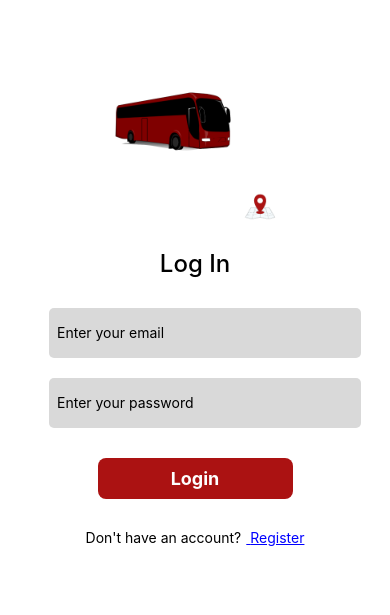
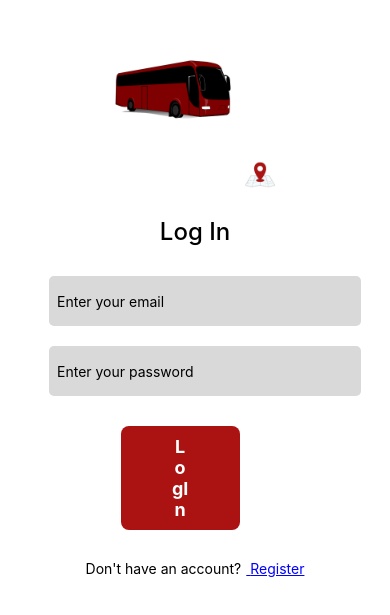
Before and after one commit to zeinshhadi/b-route-app, a React Native app in the folder frontend/: screen /LogInScreen in a window 390 px wide. Shown: the part 125-740 px from the top of the page. Built offline with nearby package versions, Linux system fonts and the light colour scheme.

Commit message:
Frontend <> Fixed map Button

```diff
--- a/frontend/components/common/Button.js
+++ b/frontend/components/common/Button.js
@@ -1,15 +1,15 @@
-import React, { Children } from "react";
+import React from "react";
 import { View, Pressable, Text, StyleSheet } from "react-native";
 import Colors from "../../utils/colors";
 
 const Button = ({ children, onPress }) => {
   return (
     <>
-      <View style={styles.button}>
-        <Pressable onPress={onPress}>
+      <Pressable onPress={onPress}>
+        <View style={styles.button}>
           <Text style={styles.buttonText}>{children}</Text>
-        </Pressable>
-      </View>
+        </View>
+      </Pressable>
     </>
   );
 };
@@ -21,7 +21,7 @@ const styles = StyleSheet.create({
     padding: 10,
     paddingHorizontal: 50,
     backgroundColor: Colors.primary500,
-    width: "50%",
+    width: "80%",
     borderRadius: 8,
   },
   buttonText: {
--- a/frontend/screens/authScreens/LoginScreen.js
+++ b/frontend/screens/authScreens/LoginScreen.js
@@ -30,39 +30,6 @@ const LoginScreen = ({ navigation }) => {
       dispatch(Login({ email, password }));
     }
   };
-  // const handleLogin = async () => {
-  //   try {
-  //     setLoading(true);
-
-  //     const response = await axios.post("http://192.168.1.7:8000/api/login", {
-  //       email,
-  //       password,
-  //     });
-
-  //     if (response.data && response.data.status === "success") {
-  //       const token = response.data.authorization.token;
-
-  //       try {
-  //         await AsyncStorage.setItem("userToken", token);
-  //         console.log(`Token stored successfully: ${token}`);
-  //       } catch (error) {
-  //         console.error("Error storing token:", error);
-  //       }
-
-  //       if (response.data.user.role_type === "passenger") {
-  //         navigation.navigate("HomeScreen");
-  //       } else {
-  //         navigation.navigate("AdminHomeScreen");
-  //       }
-  //     } else {
-  //       console.error("Login failed");
-  //     }
-  //   } catch (error) {
-  //     console.error("Error during login:", error);
-  //   } finally {
-  //     setLoading(false);
-  //   }
-  // };
 
   return (
     <View style={styles.outerContainer}>
@@ -83,7 +50,7 @@ const LoginScreen = ({ navigation }) => {
         </View>
       </View>
       <Button onPress={handleLogin} disabled={loading}>
-        {loading ? <ActivityIndicator size="small" color="white" /> : <Text>Login</Text>}
+        {loading ? <ActivityIndicator size="small" color="white" /> : <Text>LogIn</Text>}
       </Button>
       <View style={styles.registerContainer}>
         <Text style={styles.registerText}>Don't have an account?</Text>
--- a/frontend/screens/userScreens/HomeScreen.js
+++ b/frontend/screens/userScreens/HomeScreen.js
@@ -1,9 +1,9 @@
 import React, { useEffect, useState } from "react";
-import { Alert, StyleSheet, View, Text } from "react-native";
+import { Alert, StyleSheet, View, Text, Pressable } from "react-native";
 import AsyncStorage from "@react-native-async-storage/async-storage";
 import MapView from "react-native-maps";
 import { getCurrentPositionAsync, useForegroundPermissions, PermissionStatus } from "expo-location";
-import Button from "../../components/common/Button";
+import Colors from "../../utils/colors";
 
 const HomeScreen = () => {
   const [token, setToken] = useState(null);
@@ -50,11 +50,10 @@ const HomeScreen = () => {
   return (
     <View style={styles.container}>
       <MapView style={styles.map} />
-
       <View style={styles.buttonContainer}>
-        <Button onPress={() => getLocationHandler()}>
-          <Text>Get Location</Text>
-        </Button>
+        <Pressable onPress={() => getLocationHandler()}>
+          <Text style={styles.buttonContainerText}>Get Location</Text>
+        </Pressable>
       </View>
     </View>
   );
@@ -74,5 +73,14 @@ const styles = StyleSheet.create({
     position: "absolute",
     bottom: 16,
     alignSelf: "center",
+    padding: 10,
+    backgroundColor: Colors.primary500,
+    borderRadius: 30,
+    width: "50%",
+  },
+  buttonContainerText: {
+    color: "white",
+    fontWeight: "bold",
+    textAlign: "center",
   },
 });
```
